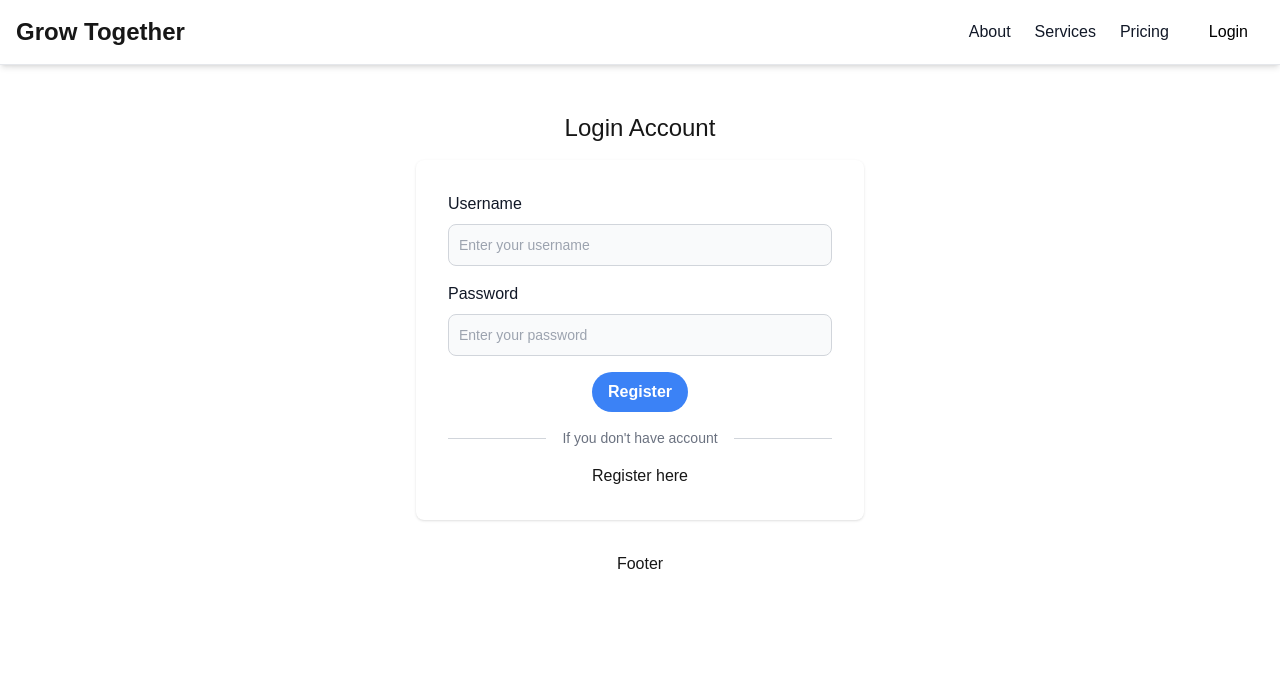
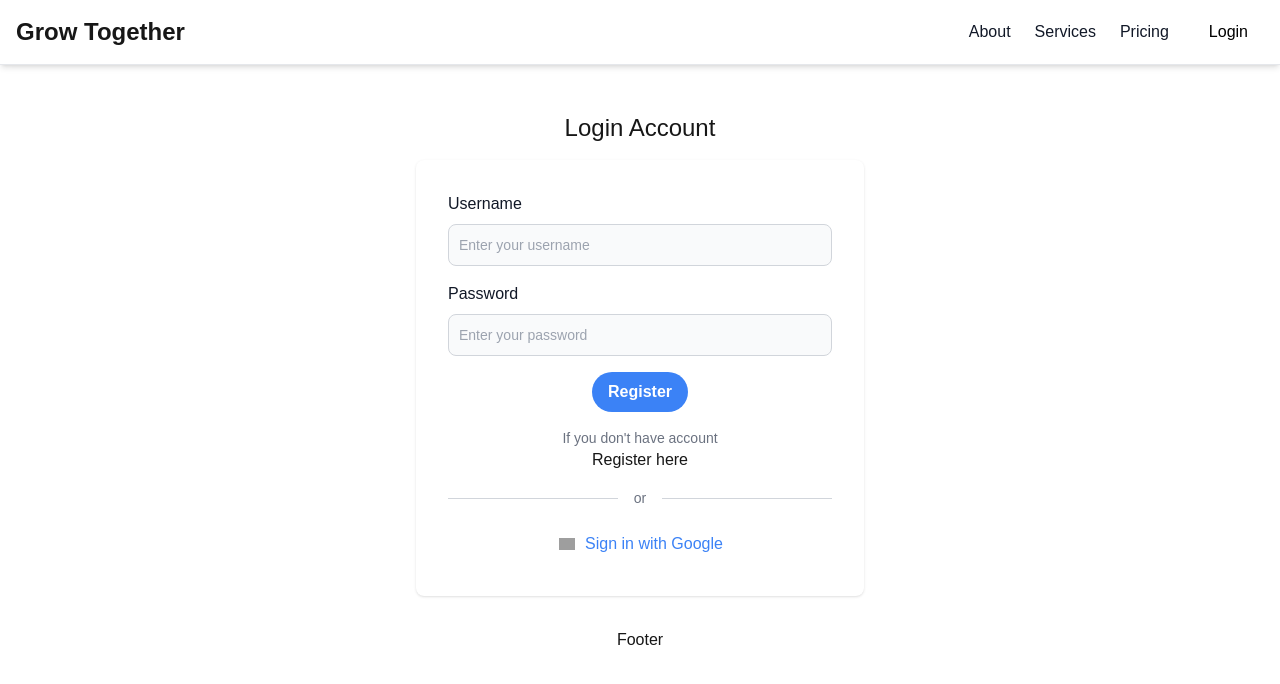
Before and after one commit to panitnt/Grow-Together, a Next.js app: page /login in a window 1280 px wide. Shown: the top 684 px of the page. Built offline with nearby package versions, Linux system fonts and the light colour scheme; no server answers; grey boxes are pictures that could not be loaded.

Commit message:
Add Google oauth

```diff
--- a/app/api/auth/[...nextauth]/route.js
+++ b/app/api/auth/[...nextauth]/route.js
@@ -1,4 +1,5 @@
 import NextAuth from "next-auth";
+import GoogleProvider from "next-auth/providers/google";
 import CredentialsProvider from "next-auth/providers/credentials";
 import { connectMongoDB } from "@/lib/mongodb";
 import User from "@/models/user";
@@ -6,52 +7,62 @@ import bcrypt from "bcryptjs";
 
 const authOptions = {
   providers: [
+    GoogleProvider({
+      clientId: process.env.GOOGLE_CLIENT_ID,
+      clientSecret: process.env.GOOGLE_CLIENT_SECRET,
+    }),
+
     CredentialsProvider({
       name: "credentials",
       credentials: {},
-      async authorize(credentials, req) {
+      async authorize(credentials) {
         const { username, password } = credentials;
         try {
           await connectMongoDB();
-          const user = await User.findOne({ username: username });
+          const user = await User.findOne({ username });
 
-          if (!user) {
-            return null;
-          }
+          if (!user) return null;
 
           const passwordMatch = await bcrypt.compare(password, user.password);
+          if (!passwordMatch) return null;
 
-          if (!passwordMatch) {
-            return null;
-          }
           return user;
         } catch (error) {
           console.log(error);
+          return null;
         }
       },
     }),
   ],
+
   session: {
     strategy: "jwt",
   },
-  secret: process.env.NEXTAUTH_SECRET,
+
+  callbacks: {
+    async jwt({ token, user, account, profile }) {
+      if (account && user) {
+        token.id = user.id;
+        token.provider = account.provider;
+        if (account.provider === "google") {
+          token.username = profile.name; // Use Google profile name
+        } else {
+          token.username = user.username; // Use DB username for credentials login
+        }
+      }
+      return token;
+    },
+
+    async session({ session, token }) {
+      session.user.id = token.id;
+      session.user.username = token.username; // Add username to the session
+      return session;
+    },
+  },
   pages: {
     signIn: "/login",
   },
-  callbacks: {
-    async jwt({ token, user }) {
-      if (user) {
-        token.username = user.username; // Add username to the JWT token
-      }
-      return token;
-    },
-    async session({ session, token }) {
-      if (token && session.user) {
-        session.user.username = token.username; // Add username to the session
-      }
-      return session;
-    },
-  },
+  secret: process.env.NEXTAUTH_SECRET,
 };
 
 const handler = NextAuth(authOptions);
--- a/app/login/page.js
+++ b/app/login/page.js
@@ -14,7 +14,7 @@ const LoginPage = () => {
   const router = useRouter();
   const handlerSubmit = async (e) => {
     e.preventDefault();
-    setLoading(true)
+    setLoading(true);
     try {
       const res = await signIn("credentials", {
         username,
@@ -22,17 +22,20 @@ const LoginPage = () => {
         redirect: false,
       }); // name same name as app/api/auth/[...nextauth]/route.js
 
-      if (res.error){
-        setError("Invalid Credentials")
-        setLoading(false)
-        return
+      if (res.error) {
+        setError("Invalid Credentials");
+        setLoading(false);
+        return;
       }
 
-      router.replace("home")
-      setLoading(false)
+      router.replace("home");
+      setLoading(false);
     } catch (error) {
       console.log(error);
     }
+  };
+  const handleGoogleSignIn = () => {
+    signIn("google", { callbackUrl: "/home" }); // Redirect after Google sign-in
   };
 
   return (
@@ -100,21 +103,38 @@ const LoginPage = () => {
           </div>
         </form>
 
-        <div className="relative py-4">
+        <div className="flex flex-col items-center justify-center py-4">
+          <span className="bg-white px-4 text-sm text-gray-500">
+            If you don't have account
+          </span>
+          <Link href={`/register`} className="hover:text-blue-700">
+            Register here
+          </Link>
+        </div>
+
+        <div className="relative">
           <div className="absolute inset-0 flex items-center">
             <div className="w-full border-b border-gray-300"></div>
           </div>
           <div className="relative flex justify-center">
-            <span className="bg-white px-4 text-sm text-gray-500">
-              If you don't have account
-            </span>
+            <span className="bg-white px-4 text-sm text-gray-500">or</span>
           </div>
         </div>
 
-        <div className="flex flex-col items-center justify-center">
-          <Link href={`/register`} className="hover:text-blue-700">
-            Register here
-          </Link>
+        <div className="pt-4">
+          <button
+            onClick={handleGoogleSignIn}
+            className="w-full text-blue-500 hover:text-white py-2 rounded flex items-center justify-center gap-2 hover:bg-blue-600"
+          >
+            <img
+              src="https://cdn.jsdelivr.net/npm/simple-icons@7.17.0/icons/google.svg"
+              alt="Google Logo"
+              width={20}
+              height={20}
+              className="p-0.5" // Optional styling for better contrast
+            />
+            <span className="font-medium">Sign in with Google</span>
+          </button>
         </div>
       </div>
     </div>
```
Also changed, not shown: 1 other file (tests, documents, lock files or other folders).
